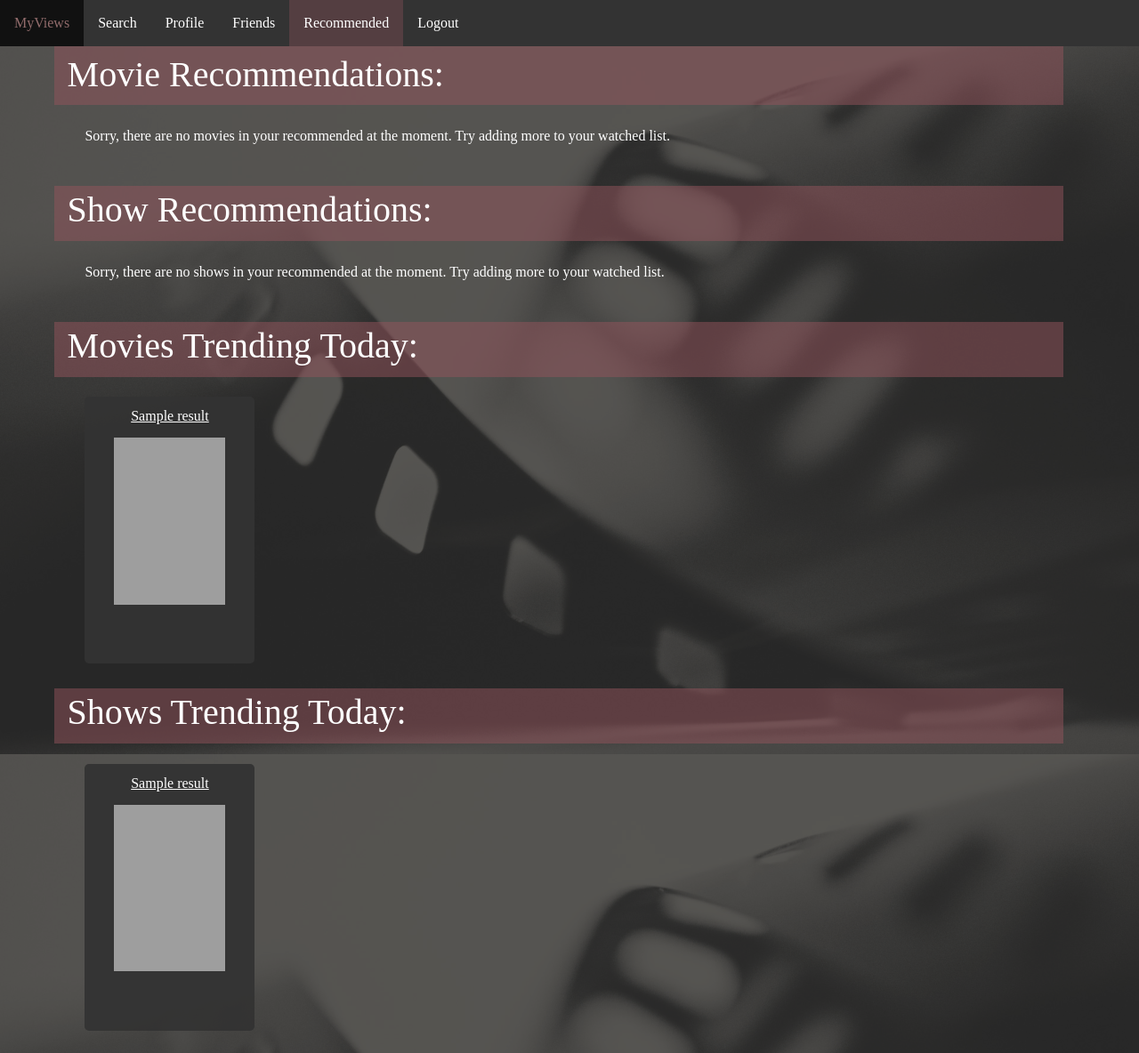
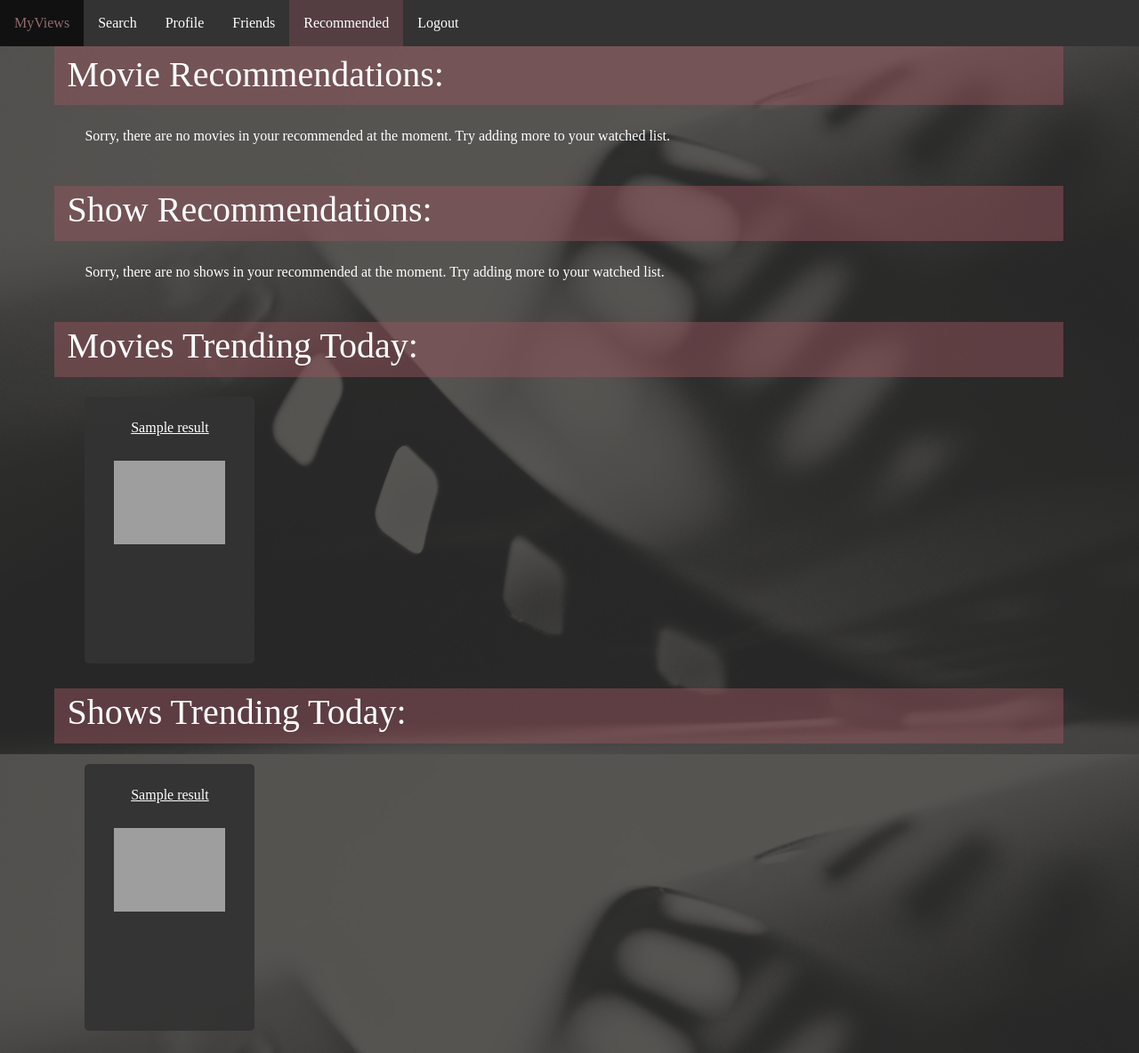
Before and after one commit to karengcecena/MyViews, a Flask app: page /recommended in a window 1280 px wide. Shown: the whole page at 89% size. Run offline with Flask 2, Linux system fonts and the light colour scheme; a user stored in the database is signed in; tables that the repository leaves empty hold one stand-in row (values such as "Sample post"); a database or web service that is not in the repository returns one stand-in record (values such as "Sample title"); data that the repository does not hold is empty; parts of the project's set-up code (start-up, migrations or seed data) failed here and were passed over; some libraries are stand-ins or nearby versions; grey boxes are pictures that could not be loaded.

Commit message:
Edited div class names for formatting

```diff
--- a/templates/recommended.html
+++ b/templates/recommended.html
@@ -26,8 +26,8 @@
             {% if movie_results %}
                 {% for movie in movie_results %}
                 <div class="col media_card">
-                    <div class="media_title"><a class= "media_title text-wrap" href="/media-info/movie/{{ movie['id'] }}"> {{ movie["original_title"] }} </a></div>
-                    <div class="media_poster_path"><img src="https://image.tmdb.org/t/p/original{{ movie['poster_path'] }}" alt=""></div>
+                    <div class="media_title_search"><a class= "media_title text-wrap" href="/media-info/movie/{{ movie['id'] }}"> {{ movie["original_title"] }} </a></div>
+                    <div class="media_poster_path_search"><img src="https://image.tmdb.org/t/p/original{{ movie['poster_path'] }}" alt=""></div>
                 </div>
                 {% endfor %}
 
@@ -46,8 +46,8 @@
             {% if show_results %}
                 {% for show in show_results %}
                 <div class="col media_card">
-                    <div class="media_title"><a class="media_title text-wrap" href="/media-info/tv/{{ show['id'] }}"> {{ show["name"] }} </a></div>
-                    <div class="media_poster_path"><img src="https://image.tmdb.org/t/p/original{{ show['poster_path'] }}" alt=""></div>
+                    <div class="media_title_search"><a class="media_title text-wrap" href="/media-info/tv/{{ show['id'] }}"> {{ show["name"] }} </a></div>
+                    <div class="media_poster_path_search"><img src="https://image.tmdb.org/t/p/original{{ show['poster_path'] }}" alt=""></div>
                 </div>
                 {% endfor %}
 
@@ -73,8 +73,8 @@
         <div class="scrollmenu">
             {% for movie in trending_movie_results %}
             <div class="col media_card">
-                <div class="media_title"><a class= "media_title text-wrap" href="/media-info/movie/{{ movie['id'] }}"> {{ movie["original_title"] }} </a></div>
-                <div class="media_poster_path"><img src="https://image.tmdb.org/t/p/original{{ movie['poster_path'] }}" alt=""></div>
+                <div class="media_title_search"><a class= "media_title text-wrap" href="/media-info/movie/{{ movie['id'] }}"> {{ movie["original_title"] }} </a></div>
+                <div class="media_poster_path_search"><img src="https://image.tmdb.org/t/p/original{{ movie['poster_path'] }}" alt=""></div>
             </div>
             {% endfor %}
         </div>
@@ -90,8 +90,8 @@
         <div class="scrollmenu">
             {% for show in trending_show_results %}
             <div class="col media_card">
-                <div class="media_title"><a class= "media_title text-wrap" href="/media-info/tv/{{ show['id'] }}"> {{ show["name"] }} </a></div>
-                <div class="media_poster_path"><img src="https://image.tmdb.org/t/p/original{{ show['poster_path'] }}" alt=""></div>
+                <div class="media_title_search"><a class= "media_title text-wrap" href="/media-info/tv/{{ show['id'] }}"> {{ show["name"] }} </a></div>
+                <div class="media_poster_path_search"><img src="https://image.tmdb.org/t/p/original{{ show['poster_path'] }}" alt=""></div>
             </div>
             {% endfor %}
         </div>
```
